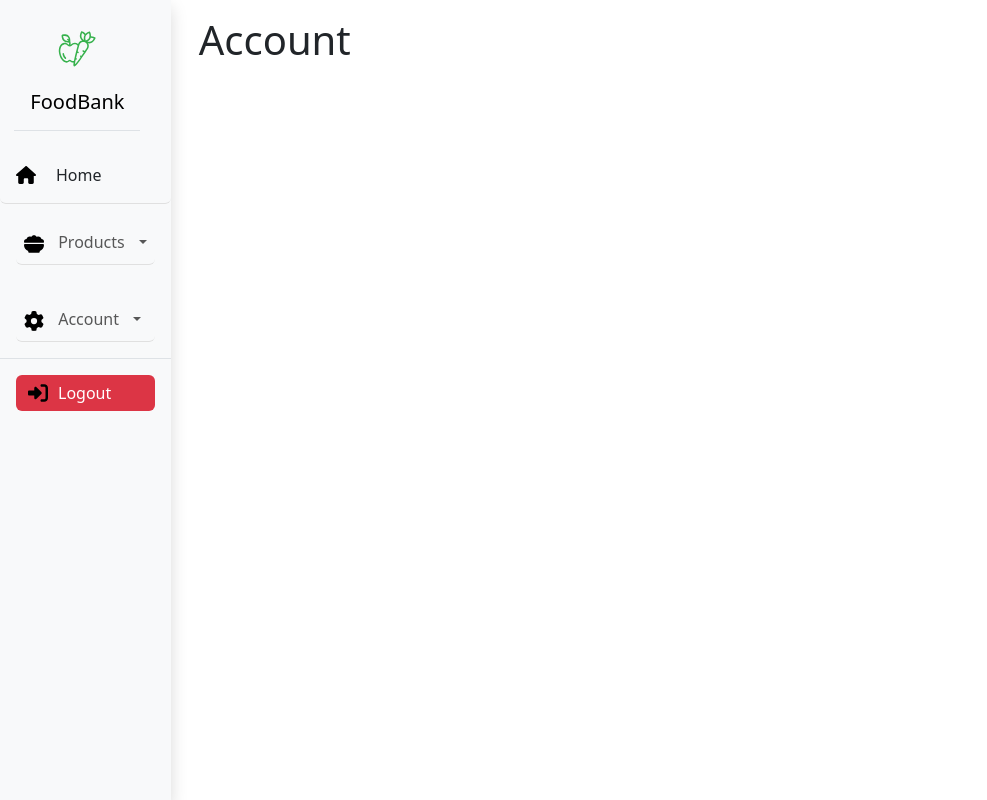
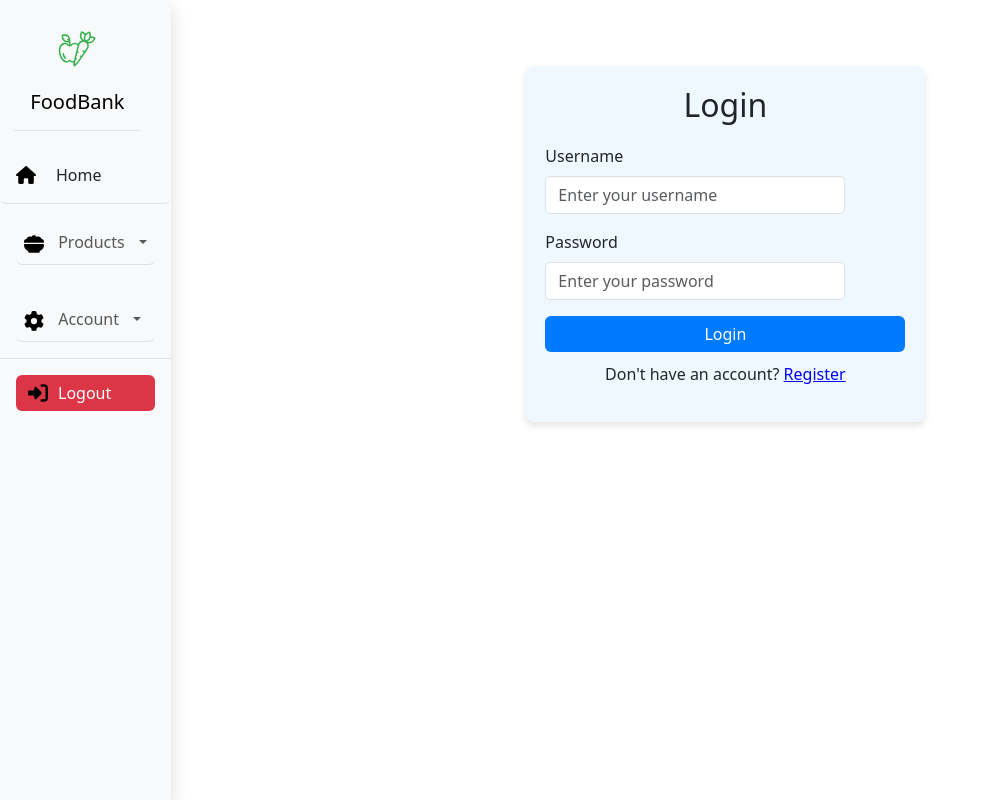
Before and after one commit to Stianjp/Webapplikasjon-Eksamen-Sub-app-2, a React (Create React App) app in the folder sub-app-2/: page /account in a window 1280 px wide. Shown: the whole page, without its empty margins (0-987 px from the left). Built offline with nearby package versions, Linux system fonts and the light colour scheme.

Commit message:
Oppdatert account.jsx + account.css

```diff
--- /dev/null
+++ b/sub-app-2/src/Home/Account.css
@@ -0,0 +1,32 @@
+.account-container {
+    max-width: 400px;
+    margin: 50px auto;
+    padding: 20px;
+    background-color: #f0f8ff;
+    border-radius: 8px;
+    box-shadow: 0 4px 6px rgba(0, 0, 0, 0.1);
+  }
+
+  h2 {
+    text-align: center;
+    margin-bottom: 20px;
+  }
+
+  button {
+    width: 100%;
+  }
+
+  .toggle-link {
+    text-align: center;
+    margin-top: 10px;
+  }
+
+  .link-text {
+    color: blue;
+    cursor: pointer;
+    text-decoration: underline;
+  }
+
+  .alert {
+    margin-top: 10px;
+  }
--- a/sub-app-2/src/Home/Account.jsx
+++ b/sub-app-2/src/Home/Account.jsx
@@ -1,13 +1,231 @@
-import React from 'react';
-import { Container } from 'react-bootstrap';
+import React, { useState, useEffect } from 'react';
+import { Container, Form, Button, Alert } from 'react-bootstrap';
+import './Account.css';
 
-const Account = () => {
-    return(
-        <Container>
-            <div className="Account">
-                <h1>Account</h1>
-            </div>
-        </Container>
-    );
+const Account = ({ onLogin }) => {
+  const [isRegister, setIsRegister] = useState(false); // Toggle between Login and Register if we want this?
+  const [formData, setFormData] = useState({
+    username: '',
+    password: '',
+    confirmPassword: '',
+    accountType: 'Regular User',
+  });
+  const [errors, setErrors] = useState([]);
+  const [successMessage, setSuccessMessage] = useState('');
+
+  const handleInputChange = (e) => {
+    const { name, value } = e.target;
+    setFormData((prevData) => ({
+      ...prevData,
+      [name]: value,
+    }));
+  };
+
+  const validateForm = () => {
+    const { username, password, confirmPassword } = formData;
+    const errorMessages = [];
+
+    if (!username.trim()) errorMessages.push('Username is required.');
+    if (password.length < 8)
+      errorMessages.push('Password must be at least 8 characters long.');
+    if (!/[A-Z]/.test(password))
+      errorMessages.push('Password must contain at least one uppercase letter.');
+    if (!/[a-z]/.test(password))
+      errorMessages.push('Password must contain at least one lowercase letter.');
+    if (isRegister && password !== confirmPassword)
+      errorMessages.push('Passwords do not match.');
+
+    return errorMessages;
+  };
+
+  const handleSubmit = async (e) => {
+    e.preventDefault();
+    const errors = validateForm();
+
+    if (errors.length > 0) {
+      setErrors(errors);
+      setSuccessMessage('');
+      return;
+    }
+
+    try {
+      if (isRegister) {
+        // Registration API Call
+        const registerResponse = await fetch('/api/register', {
+          method: 'POST',
+          headers: {
+            'Content-Type': 'application/json',
+          },
+          body: JSON.stringify({
+            username: formData.username,
+            password: formData.password,
+            accountType: formData.accountType,
+          }),
+        });
+
+        if (!registerResponse.ok) {
+          const errorData = await registerResponse.json();
+          throw new Error(errorData.message || 'Registration failed.');
+        }
+
+        // Automatically log the user in after registration
+        const loginResponse = await fetch('/api/login', {
+          method: 'POST',
+          headers: {
+            'Content-Type': 'application/json',
+          },
+          body: JSON.stringify({
+            username: formData.username,
+            password: formData.password,
+          }),
+        });
+
+        if (!loginResponse.ok) {
+          const errorData = await loginResponse.json();
+          throw new Error(errorData.message || 'Auto-login failed.');
+        }
+
+        const loginData = await loginResponse.json();
+        localStorage.setItem('authToken', loginData.token); // Save the token
+        onLogin(loginData); // Call parent login handler if provided
+        setSuccessMessage('Registration and login successful!');
+      } else {
+        // Login API Call
+        const loginResponse = await fetch('/api/login', {
+          method: 'POST',
+          headers: {
+            'Content-Type': 'application/json',
+          },
+          body: JSON.stringify({
+            username: formData.username,
+            password: formData.password,
+          }),
+        });
+
+        if (!loginResponse.ok) {
+          const errorData = await loginResponse.json();
+          throw new Error(errorData.message || 'Login failed.');
+        }
+
+        const loginData = await loginResponse.json();
+        localStorage.setItem('authToken', loginData.token); // Save the token
+        onLogin(loginData); // Call parent login handler if provided
+        setSuccessMessage('Login successful!');
+      }
+
+      // Clear errors on success
+      setErrors([]);
+    } catch (error) {
+      setErrors([error.message]);
+
+      // Clear input fields on failure
+      setFormData({
+        username: '',
+        password: '',
+        confirmPassword: '',
+        accountType: formData.accountType, // Keep account type if it's register mode
+      });
+    }
+  };
+
+  // Clear errors and messages when the page refreshes or component mounts
+  useEffect(() => {
+    setErrors([]);
+    setSuccessMessage('');
+  }, []);
+
+  return (
+    <Container>
+      <div className="account-container">
+        <h2>{isRegister ? 'Register' : 'Login'}</h2>
+        {errors.length > 0 && (
+          <Alert variant="danger">
+            {errors.map((error, index) => (
+              <p key={index}>{error}</p>
+            ))}
+          </Alert>
+        )}
+        {successMessage && <Alert variant="success">{successMessage}</Alert>}
+
+        <Form onSubmit={handleSubmit}>
+          <Form.Group className="mb-3">
+            <Form.Label>Username</Form.Label>
+            <Form.Control
+              type="text"
+              name="username"
+              value={formData.username}
+              onChange={handleInputChange}
+              placeholder="Enter your username"
+              required
+            />
+          </Form.Group>
+
+          <Form.Group className="mb-3">
+            <Form.Label>Password</Form.Label>
+            <Form.Control
+              type="password"
+              name="password"
+              value={formData.password}
+              onChange={handleInputChange}
+              placeholder="Enter your password"
+              required
+            />
+          </Form.Group>
+
+          {isRegister && (
+            <>
+              <Form.Group className="mb-3">
+                <Form.Label>Confirm Password</Form.Label>
+                <Form.Control
+                  type="password"
+                  name="confirmPassword"
+                  value={formData.confirmPassword}
+                  onChange={handleInputChange}
+                  placeholder="Confirm your password"
+                  required
+                />
+              </Form.Group>
+              <Form.Group className="mb-3">
+                <Form.Label>Account Type</Form.Label>
+                <Form.Select
+                  name="accountType"
+                  value={formData.accountType}
+                  onChange={handleInputChange}
+                >
+                  <option value="Regular User">Regular User</option>
+                  <option value="Food Producer">Food Producer</option>
+                </Form.Select>
+              </Form.Group>
+            </>
+          )}
+
+          <Button variant={isRegister ? 'success' : 'primary'} type="submit">
+            {isRegister ? 'Register' : 'Login'}
+          </Button>
+        </Form>
+
+        <p className="toggle-link">
+          {isRegister ? 'Already have an account?' : "Don't have an account?"}{' '}
+          <span
+            onClick={() => {
+              setIsRegister(!isRegister);
+              setErrors([]); // Clear errors when toggling forms
+              setSuccessMessage(''); // Clear success message
+              setFormData({
+                username: '',
+                password: '',
+                confirmPassword: '',
+                accountType: 'Regular User',
+              }); // Reset form fields
+            }}
+            className="link-text"
+          >
+            {isRegister ? 'Login' : 'Register'}
+          </span>
+        </p>
+      </div>
+    </Container>
+  );
 };
+
 export default Account;
```
